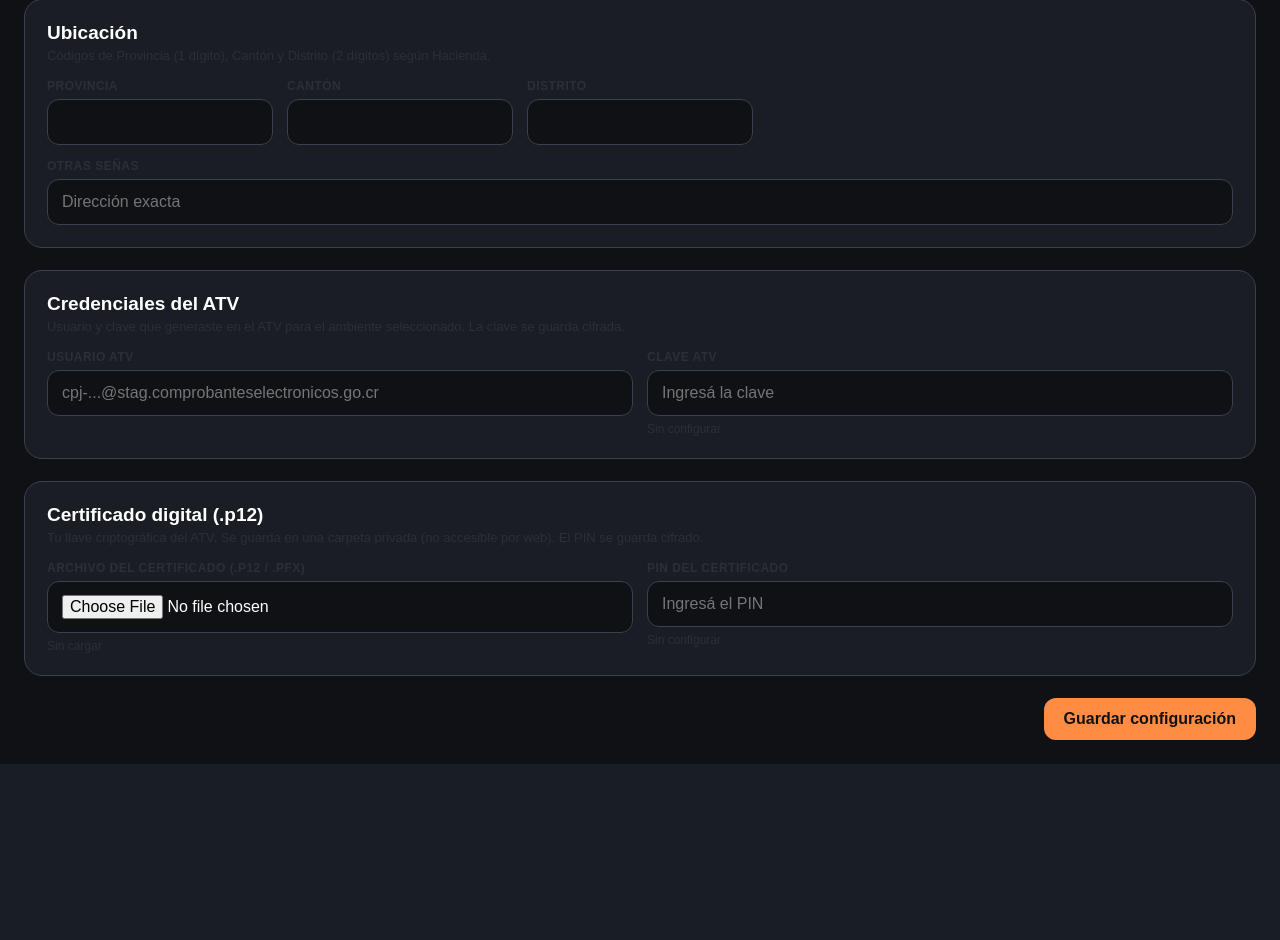
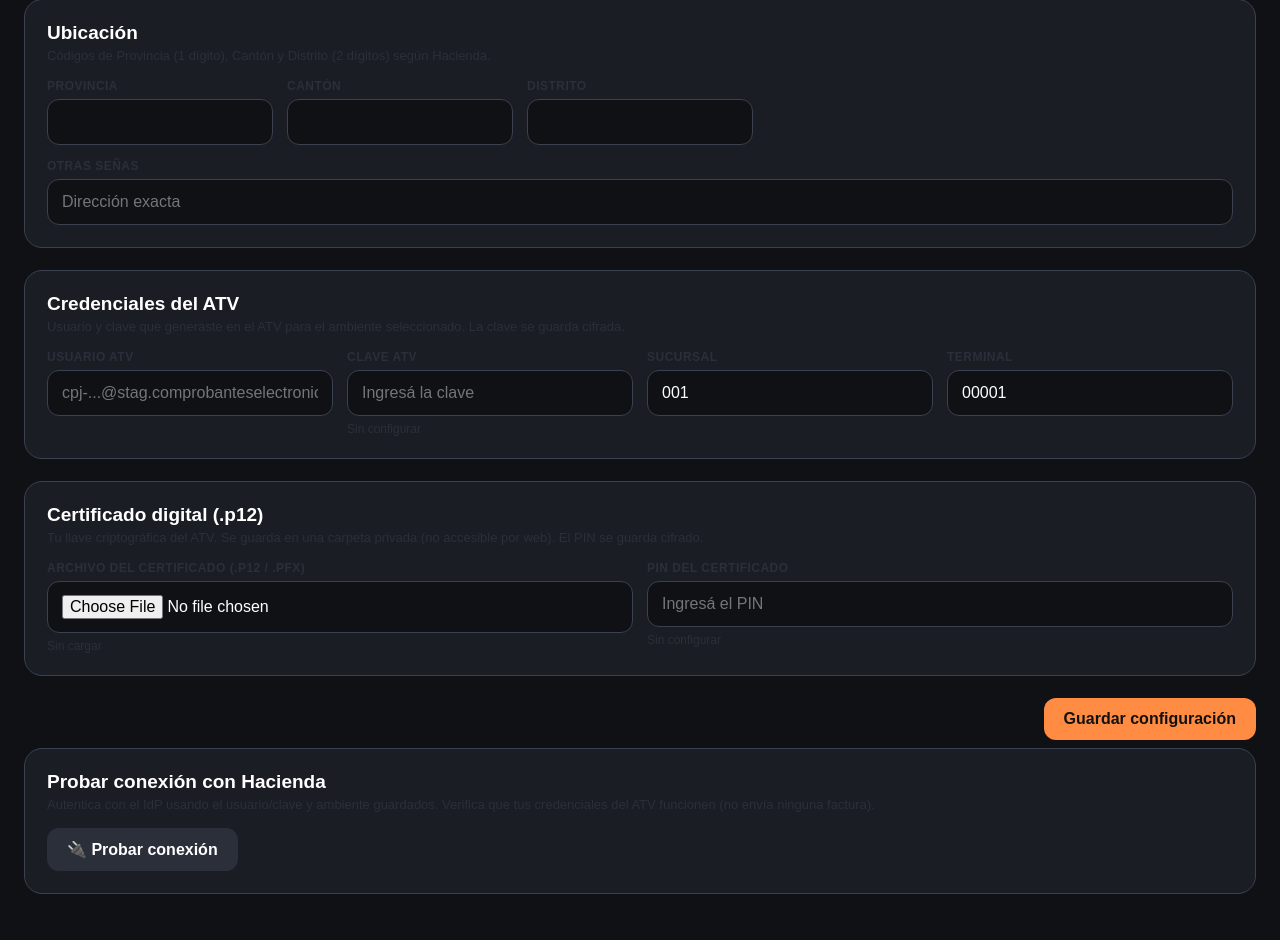
Before and after one commit to derod/listorestaurantsoftware, a FastAPI app: page /admin/factura/config in a window 1280 px wide. Shown: the part 692-1632 px from the top of the page. Before the commit the page ends 1456 px from the top, so only its background shows below. Run offline with FastAPI, Linux system fonts and the light colour scheme; the visitor is signed in with stand-in values (Sample User, id 1); data that the repository does not hold is empty; parts of the project's set-up code (start-up, migrations or seed data) failed here and were passed over.

Commit message:
feat(factura): Fase 3 — conexión OAuth con Hacienda (IdP) + numeración oficial
- Cliente OAuth del IdP (grant password) get_idp_token(): usa usuario/clave del
  ATV (descifrada) y el ambiente (client_id api-stag/api-prod). Botón "Probar
  conexión" en la config: autentica de verdad y avisa OK/falla (no envía nada).
- Generación de numeración oficial: build_consecutivo (20 díg: sucursal+terminal+
  tipo+consecutivo) y build_clave (50 díg: país+fecha+cédula+consecutivo+
  situación+seguridad). Campos sucursal/terminal/consecutivo_num en FacturaConfig
  + migración.

Queda para Fase 4 (requiere certificado + iteración en sandbox): armar el XML
v4.4, firmarlo (XAdES) y enviarlo a la API de Recepción con lectura de respuesta.

Co-Authored-By: Claude Opus 4.8 <noreply@anthropic.com>

```diff
--- a/restaurant_kds_project/app/main.py
+++ b/restaurant_kds_project/app/main.py
@@ -106,6 +106,12 @@ def _ensure_schema():
         if "capacity" not in tbl_cols:
             with engine.begin() as conn:
                 conn.execute(text("ALTER TABLE tables ADD COLUMN capacity INTEGER DEFAULT 4"))
+    if "factura_config" in insp.get_table_names():
+        fc_cols = {c["name"] for c in insp.get_columns("factura_config")}
+        for col, ddl in {"sucursal": "VARCHAR(3) DEFAULT '001'", "terminal": "VARCHAR(5) DEFAULT '00001'", "consecutivo_num": "INTEGER DEFAULT 0"}.items():
+            if col not in fc_cols:
+                with engine.begin() as conn:
+                    conn.execute(text(f"ALTER TABLE factura_config ADD COLUMN {col} {ddl}"))
     if "orders" in insp.get_table_names():
         ord_cols = {c["name"] for c in insp.get_columns("orders")}
         if "order_label" not in ord_cols:
--- a/restaurant_kds_project/app/models.py
+++ b/restaurant_kds_project/app/models.py
@@ -325,6 +325,9 @@ class FacturaConfig(Base):
     emisor_otras_senas: Mapped[str | None] = mapped_column(String(160), nullable=True)
     emisor_telefono: Mapped[str | None] = mapped_column(String(20), nullable=True)
     emisor_correo: Mapped[str | None] = mapped_column(String(160), nullable=True)
+    sucursal: Mapped[str] = mapped_column(String(3), default="001")
+    terminal: Mapped[str] = mapped_column(String(5), default="00001")
+    consecutivo_num: Mapped[int] = mapped_column(Integer, default=0)  # último consecutivo de factura usado
     atv_usuario: Mapped[str | None] = mapped_column(String(160), nullable=True)
     atv_clave_enc: Mapped[str | None] = mapped_column(Text, nullable=True)      # cifrado
     cert_filename: Mapped[str | None] = mapped_column(String(200), nullable=True)
--- a/restaurant_kds_project/app/routes/web.py
+++ b/restaurant_kds_project/app/routes/web.py
@@ -313,6 +313,7 @@ def factura_config_page(request: Request, db: Session = Depends(get_db)):
             "has_pin": bool(cfg and cfg.cert_pin_enc),
             "saved": request.query_params.get("saved"),
             "cert_status": request.query_params.get("cert"),
+            "conexion": request.query_params.get("conexion"),
             "page_title": "Config Factura",
         },
     )
@@ -343,6 +344,8 @@ async def save_factura_config(request: Request, db: Session = Depends(get_db)):
     cfg.emisor_otras_senas = g("emisor_otras_senas")[:160] or None
     cfg.emisor_telefono = _digits(g("emisor_telefono"), 20) or None
     cfg.emisor_correo = g("emisor_correo")[:160] or None
+    cfg.sucursal = _digits(g("sucursal"), 3) or "001"
+    cfg.terminal = _digits(g("terminal"), 5) or "00001"
     cfg.atv_usuario = g("atv_usuario")[:160] or None
     # Secretos: solo se actualizan si el campo trae algo (write-only).
     if g("atv_clave"):
@@ -367,6 +370,23 @@ async def save_factura_config(request: Request, db: Session = Depends(get_db)):
         cert = "ok" if ok else "bad"
     url = "/admin/factura/config?saved=1" + (f"&cert={cert}" if cert else "")
     return RedirectResponse(url=url, status_code=303)
+
+
+@router.post("/admin/factura/config/test")
+def test_factura_conexion(request: Request, db: Session = Depends(get_db)):
+    """Prueba real de autenticación con el IdP de Hacienda (ambiente configurado)."""
+    if not require_admin(request):
+        return RedirectResponse(url="/admin/login")
+    from ..factura import get_idp_token
+    cfg = db.query(FacturaConfig).first()
+    payload, err = get_idp_token(cfg)
+    if payload and payload.get("access_token"):
+        result = "ok"
+    else:
+        result = "fail"
+        import logging
+        logging.getLogger("factura").warning("Prueba IdP falló: %s", err)
+    return RedirectResponse(url=f"/admin/factura/config?conexion={result}", status_code=303)
 
 
 # ─── mesas (vista de piso, accesible por todos) ───────────────────────────────
--- a/restaurant_kds_project/app/templates/admin_factura_config.html
+++ b/restaurant_kds_project/app/templates/admin_factura_config.html
@@ -31,6 +31,11 @@
   <div class="fc-banner ok">Configuración guardada.
     {% if cert_status == 'ok' %} Certificado válido con el PIN. ✓{% elif cert_status == 'bad' %} <span style="color:var(--red)">Ojo: el certificado o el PIN no son válidos. ✗</span>{% endif %}
   </div>
+{% endif %}
+{% if conexion == 'ok' %}
+  <div class="fc-banner ok">✓ Conexión con Hacienda exitosa — las credenciales del ATV funcionan.</div>
+{% elif conexion == 'fail' %}
+  <div class="fc-banner bad">✗ No se pudo autenticar con Hacienda. Revisá usuario, clave y ambiente.</div>
 {% endif %}
 
 <form method="post" action="/admin/factura/config" enctype="multipart/form-data" autocomplete="off">
@@ -106,6 +111,14 @@
         <input name="atv_clave" type="password" placeholder="{{ '•••••••• (configurada — dejar vacío para no cambiar)' if has_clave else 'Ingresá la clave' }}">
         <span class="fc-secret">{{ '✓ Clave configurada' if has_clave else 'Sin configurar' }}</span>
       </div>
+      <div class="fc-field">
+        <label>Sucursal</label>
+        <input name="sucursal" maxlength="3" inputmode="numeric" value="{{ cfg.sucursal if cfg and cfg.sucursal else '001' }}">
+      </div>
+      <div class="fc-field">
+        <label>Terminal</label>
+        <input name="terminal" maxlength="5" inputmode="numeric" value="{{ cfg.terminal if cfg and cfg.terminal else '00001' }}">
+      </div>
     </div>
   </div>
 
@@ -130,4 +143,12 @@
     <button class="fc-btn primary" type="submit">Guardar configuración</button>
   </div>
 </form>
+
+<div class="fc-card" style="margin-top:8px;">
+  <h2>Probar conexión con Hacienda</h2>
+  <div class="hint">Autentica con el IdP usando el usuario/clave y ambiente guardados. Verifica que tus credenciales del ATV funcionen (no envía ninguna factura).</div>
+  <form method="post" action="/admin/factura/config/test">
+    <button class="fc-btn ghost" type="submit">🔌 Probar conexión</button>
+  </form>
+</div>
 {% endblock %}
```
Also changed, not shown: restaurant_kds_project/app/factura.py (+54 -0 lines).
